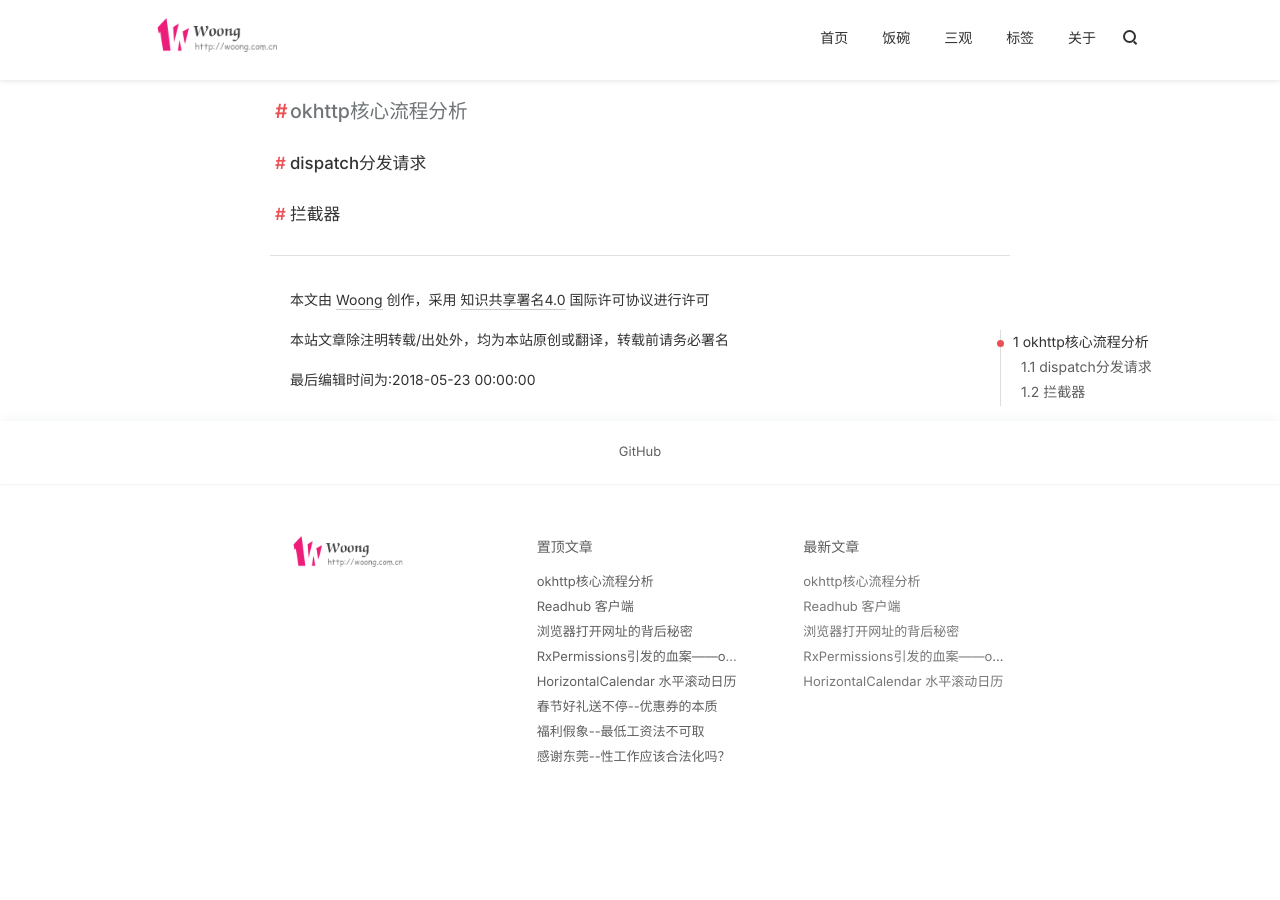
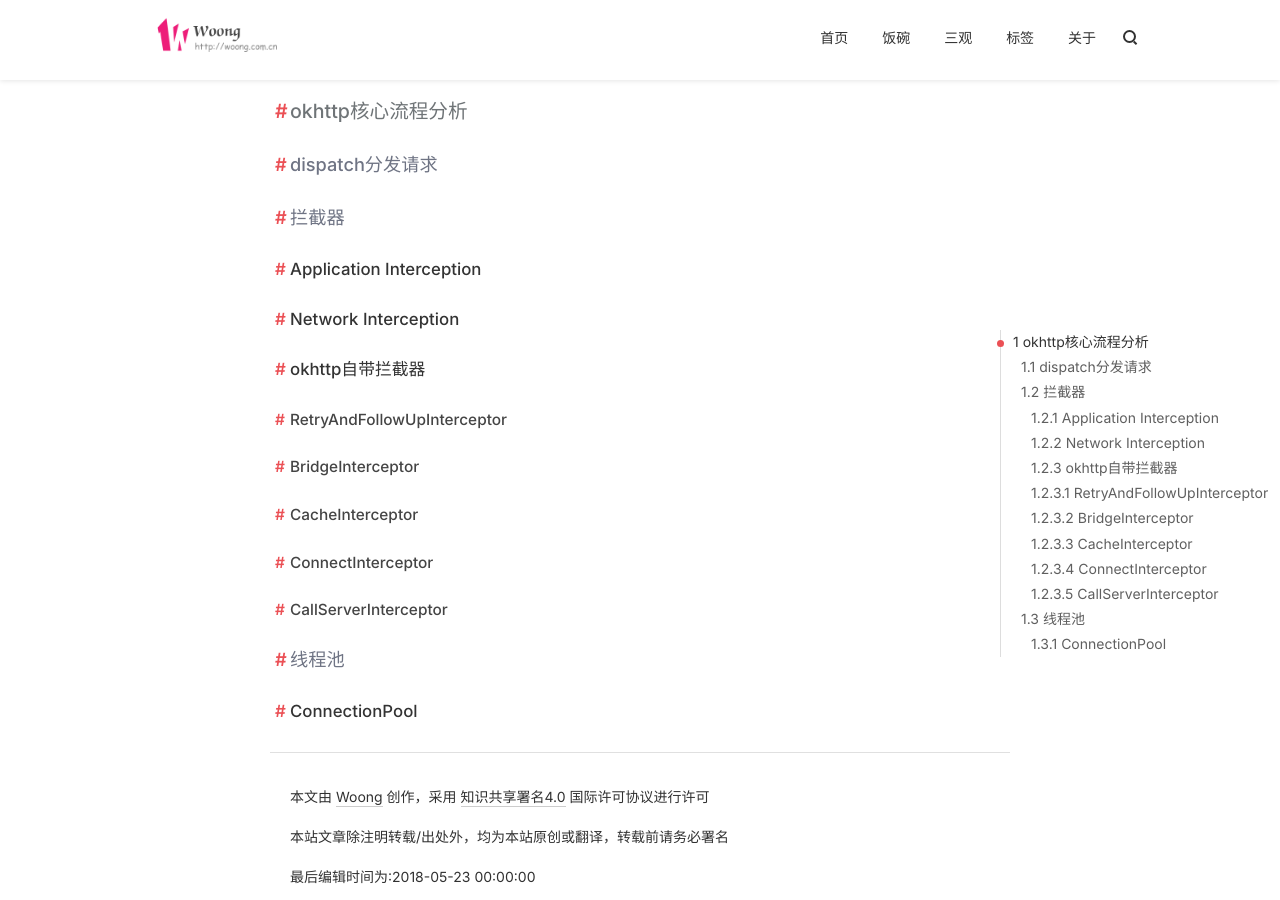
Before and after one commit to j1406493495/j1406493495.github.io, a Jekyll site: the page built from _posts/android/2018-05-23-okhttp核心流程分析.md, in a window 1280 px wide and 900 px high, scrolled down 226 px. Built offline with Jekyll 4.4.1, drawn with Linux system fonts in a browser that asks for light colours; nearby versions of some CDN libraries; comment, search, counter and statistics services are not loaded; before the commit the page ends 1061 px from its top, so only the background shows below that.

Commit message:
[Bug XXXX] article Cause: None Solution: None Fixed Version: None Branch: None

```diff
--- a/_posts/android/2018-05-23-okhttp核心流程分析.md
+++ b/_posts/android/2018-05-23-okhttp核心流程分析.md
@@ -16,10 +16,28 @@ tags:
 
 
 
-
-
-### dispatch分发请求
+## dispatch分发请求
 
 
 
-### 拦截器
+## 拦截器
+
+### Application Interception
+
+### Network Interception
+
+### okhttp自带拦截器
+
+#### RetryAndFollowUpInterceptor
+
+#### BridgeInterceptor
+
+#### CacheInterceptor
+
+#### ConnectInterceptor
+
+#### CallServerInterceptor
+
+## 线程池
+
+### ConnectionPool
```
